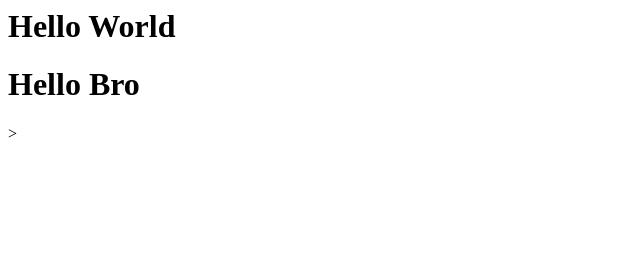
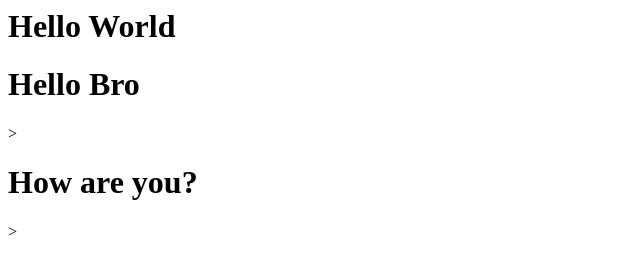
Before and after one commit to yasserelkabany/newrepository, a plain HTML site: page index.html in a window 1280 px wide. Shown: the whole page, without its empty margins (0-640 px from the left). Drawn offline with Linux system fonts and the light colour scheme.

Commit message:
Another update

```diff
--- a/index.html
+++ b/index.html
@@ -1,2 +1,3 @@
 <h1>Hello World</h1>
 <h1>Hello Bro</h1>>
+<h1>How are you?</h1>>
```
